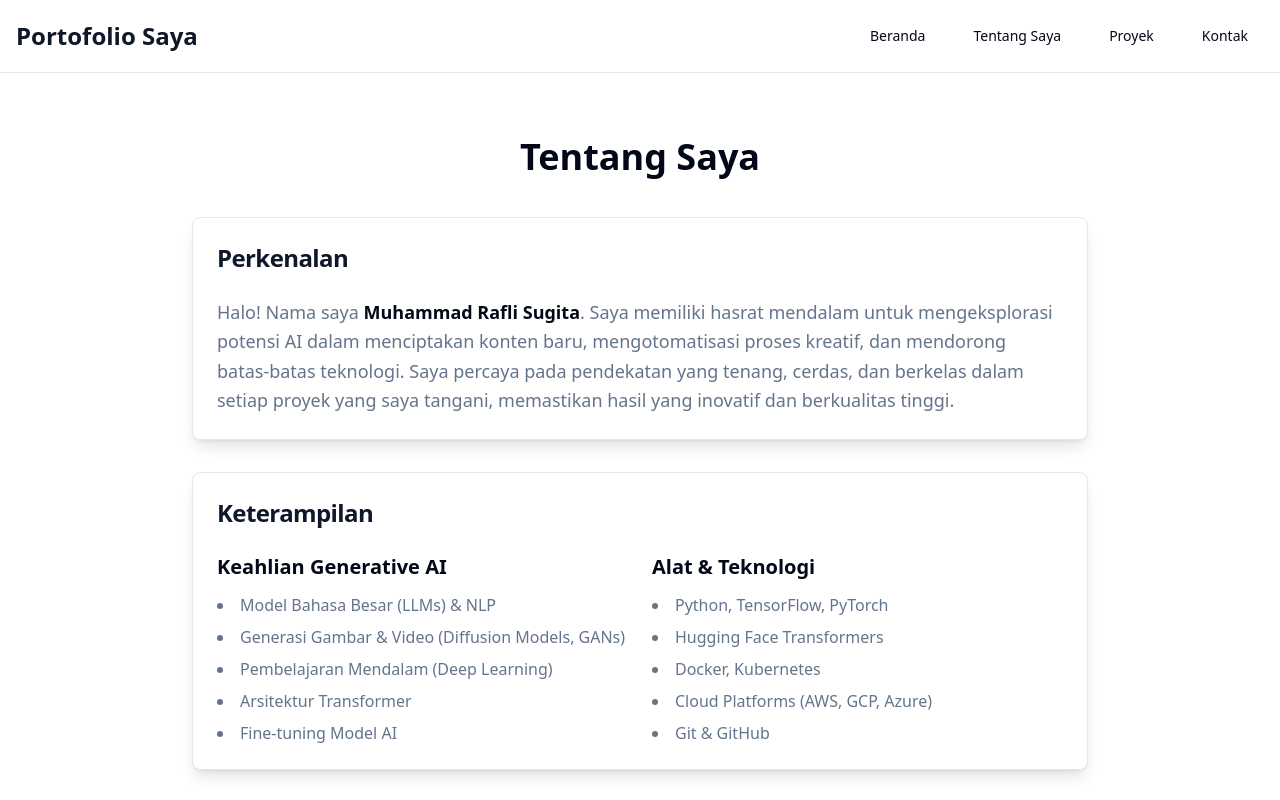
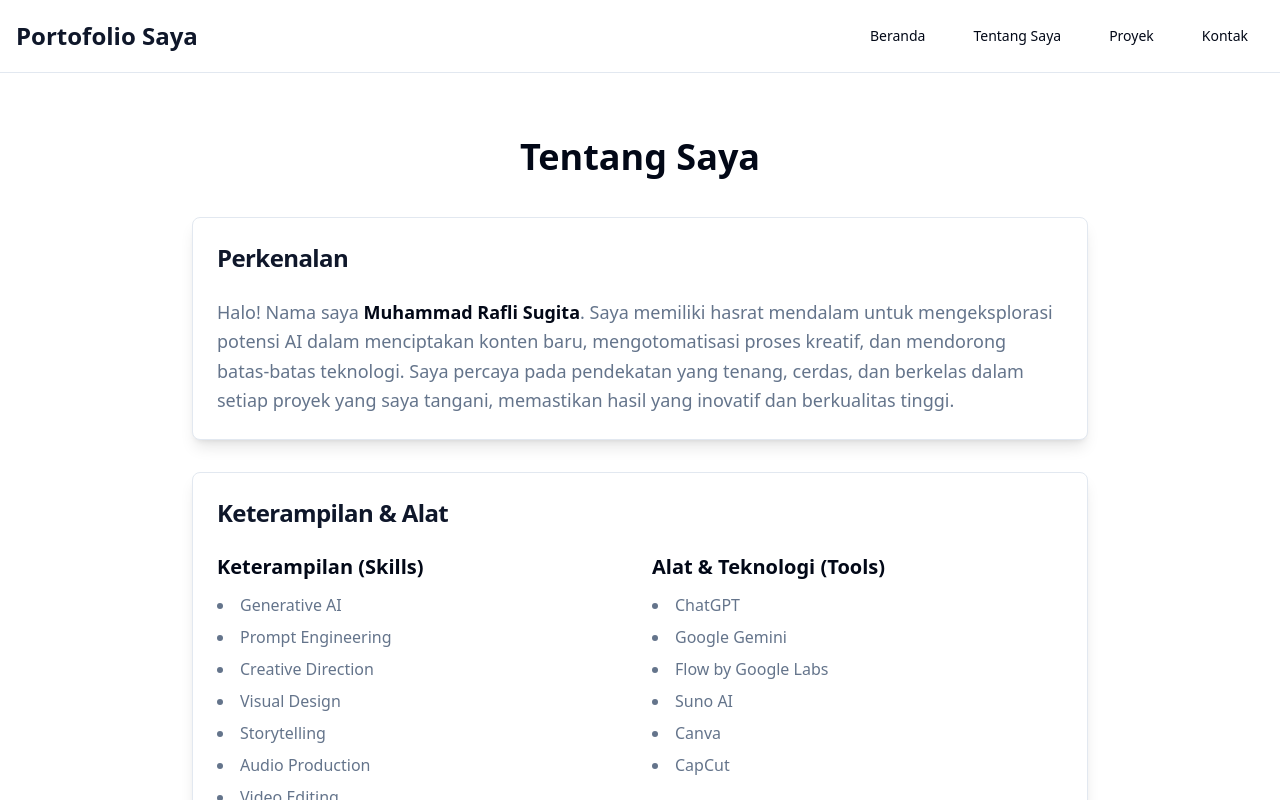
Before and after one commit to raflisugitaai-stack/Portofolio-Rafli-, a React (Vite) app: page /about in a window 1280 px wide. Shown: the top 800 px of the page. Built offline with nearby package versions, Linux system fonts and the light colour scheme.

Commit message:
[dyad] wrote 1 file(s)

```diff
--- a/src/pages/About.tsx
+++ b/src/pages/About.tsx
@@ -24,28 +24,32 @@ const AboutPage = () => {
 
           <Card className="shadow-lg">
             <CardHeader>
-              <CardTitle className="text-2xl text-primary">Keterampilan</CardTitle>
+              <CardTitle className="text-2xl text-primary">Keterampilan & Alat</CardTitle>
             </CardHeader>
             <CardContent>
               <div className="grid grid-cols-1 md:grid-cols-2 gap-6 text-muted-foreground">
                 <div>
-                  <h3 className="text-xl font-semibold mb-3 text-foreground">Keahlian Generative AI</h3>
+                  <h3 className="text-xl font-semibold mb-3 text-foreground">Keterampilan (Skills)</h3>
                   <ul className="list-disc list-inside space-y-2">
-                    <li>Model Bahasa Besar (LLMs) & NLP</li>
-                    <li>Generasi Gambar & Video (Diffusion Models, GANs)</li>
-                    <li>Pembelajaran Mendalam (Deep Learning)</li>
-                    <li>Arsitektur Transformer</li>
-                    <li>Fine-tuning Model AI</li>
+                    <li>Generative AI</li>
+                    <li>Prompt Engineering</li>
+                    <li>Creative Direction</li>
+                    <li>Visual Design</li>
+                    <li>Storytelling</li>
+                    <li>Audio Production</li>
+                    <li>Video Editing</li>
+                    <li>Digital Branding</li>
                   </ul>
                 </div>
                 <div>
-                  <h3 className="text-xl font-semibold mb-3 text-foreground">Alat & Teknologi</h3>
+                  <h3 className="text-xl font-semibold mb-3 text-foreground">Alat & Teknologi (Tools)</h3>
                   <ul className="list-disc list-inside space-y-2">
-                    <li>Python, TensorFlow, PyTorch</li>
-                    <li>Hugging Face Transformers</li>
-                    <li>Docker, Kubernetes</li>
-                    <li>Cloud Platforms (AWS, GCP, Azure)</li>
-                    <li>Git & GitHub</li>
+                    <li>ChatGPT</li>
+                    <li>Google Gemini</li>
+                    <li>Flow by Google Labs</li>
+                    <li>Suno AI</li>
+                    <li>Canva</li>
+                    <li>CapCut</li>
                   </ul>
                 </div>
               </div>
```
